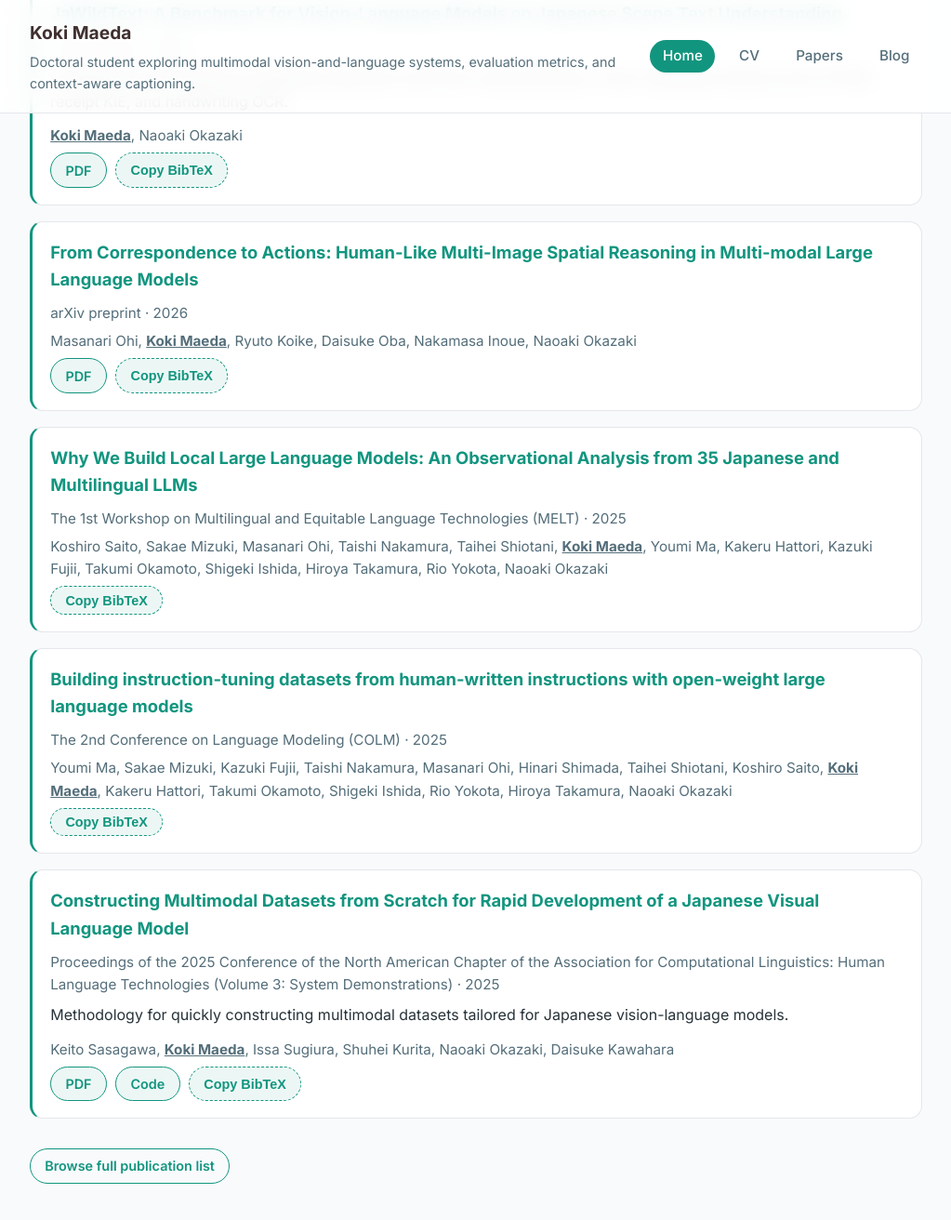
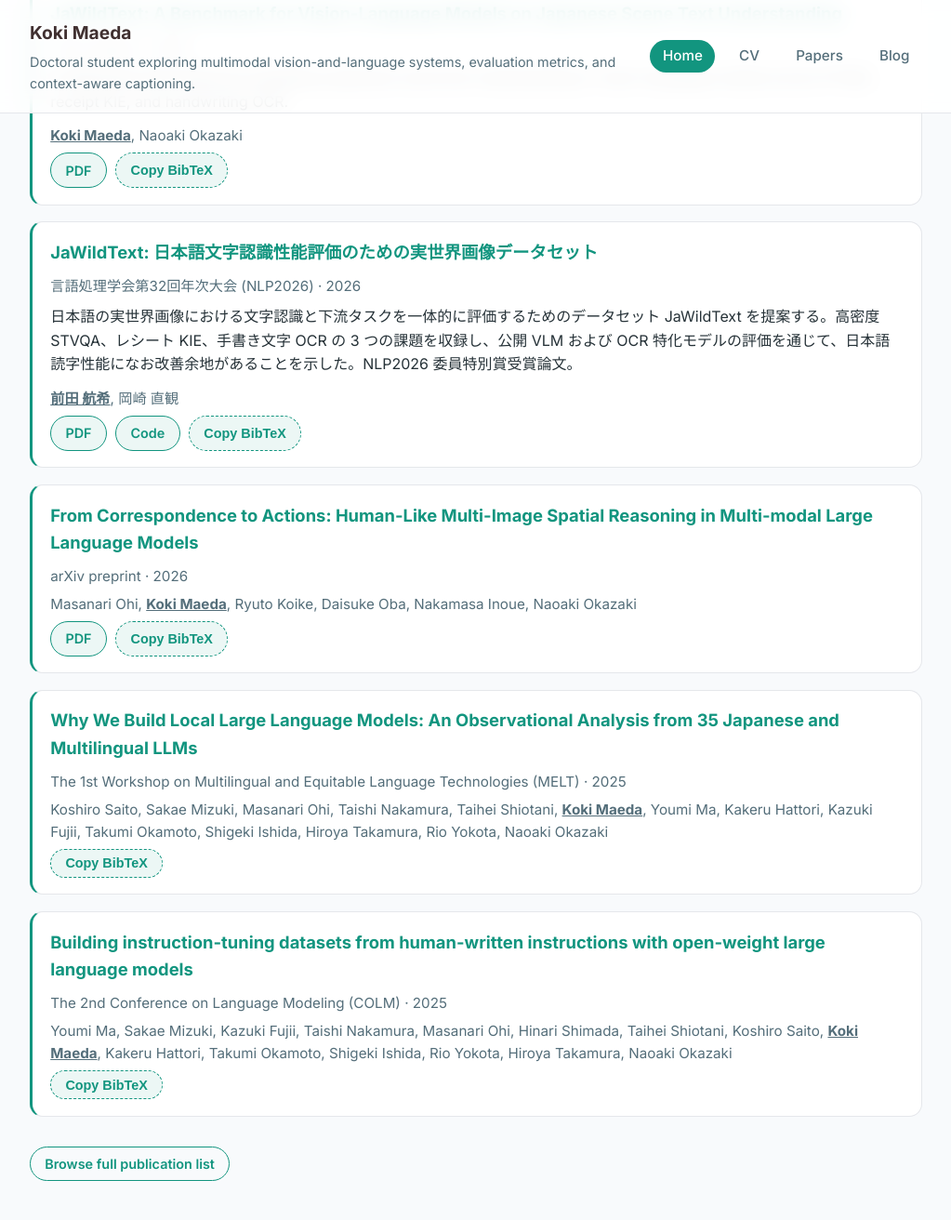
Before and after one commit to Silviase/silviase.github.io, a Jekyll site: the page built from index.md, in a window 1280 px wide and 1400 px high, scrolled down 1102 px. Shown: the top 1312 px of the window at 93% size, without its empty margins (128-1151 px from the left). Built offline with Jekyll 4.4.1, drawn with Linux system fonts in a browser that asks for light colours; some of the changed text lies outside the part shown.

Commit message:
Add NLP 2026 JaWildText publication

```diff
--- a/_data/awards.yml
+++ b/_data/awards.yml
@@ -1,4 +1,4 @@
 - 'Young Scientist Award, ANLP (2025)'
-- 'Committee Special Awarded Paper, ANLP (2025, 2023)'
+- 'Committee Special Awarded Paper, ANLP (2026, 2025, 2023)'
 - 'Program for Development of Co-creative Experts towards Top-level AI Research (Science Tokyo BOOST) for Science and Engineering fields (2024–2027)'
 - 'Awarded Paper, ANLP (2022)'
--- a/_data/cv_publications.yml
+++ b/_data/cv_publications.yml
@@ -45,6 +45,11 @@ international:
     column: 'Double column'
 
 domestic:
+  - id: 2026_d_jawildtext
+    date: 'March 2026'
+    pages: 'pages 613–618'
+    page_count: '6 pages'
+    column: 'Double column'
   - id: 2025_d_llmjpevalmm
     date: 'March 2025'
     page_count: '6 pages'
--- /dev/null
+++ b/_papers/2026_d_jawildtext.md
@@ -0,0 +1,26 @@
+---
+title: 'JaWildText: 日本語文字認識性能評価のための実世界画像データセット'
+authors:
+  - 前田, 航希
+  - 岡崎, 直観
+venue: 言語処理学会第32回年次大会 (NLP2026)
+description: 日本語の実世界画像における文字認識と下流タスクを一体的に評価するためのデータセット JaWildText を提案する。高密度 STVQA、レシート KIE、手書き文字 OCR の 3 つの課題を収録し、公開 VLM および OCR 特化モデルの評価を通じて、日本語読字性能になお改善余地があることを示した。NLP2026 委員特別賞受賞論文。
+date: 2026-03-10
+type: domestic
+firstpage: 613
+lastpage: 618
+pdf: https://www.anlp.jp/proceedings/annual_meeting/2026/pdf_dir/C2-4.pdf
+code_link: https://github.com/llm-jp/jawildtext
+bibtex: |
+  @inproceedings{maeda2026jawildtext_domestic,
+    author = {前田 航希 and 岡崎 直観},
+    title = {JaWildText: 日本語文字認識性能評価のための実世界画像データセット},
+    booktitle = {言語処理学会第32回年次大会 (NLP2026)},
+    pages = {613--618},
+    year = {2026},
+    month = mar,
+    address = {宇都宮}
+  }
+---
+
+[PDF](https://www.anlp.jp/proceedings/annual_meeting/2026/pdf_dir/C2-4.pdf)
```
